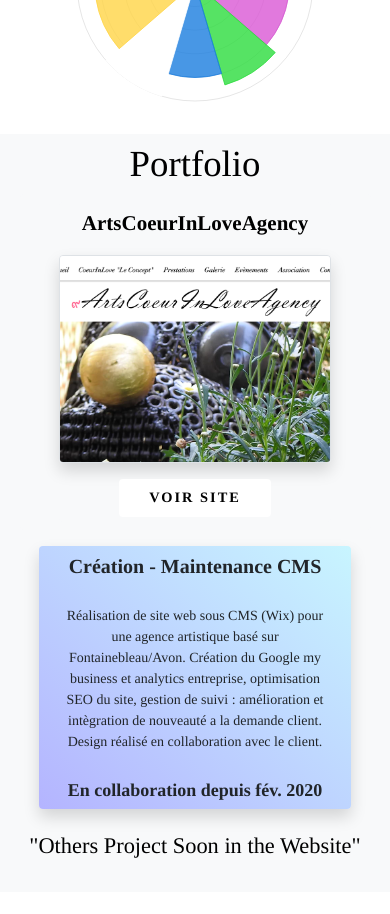
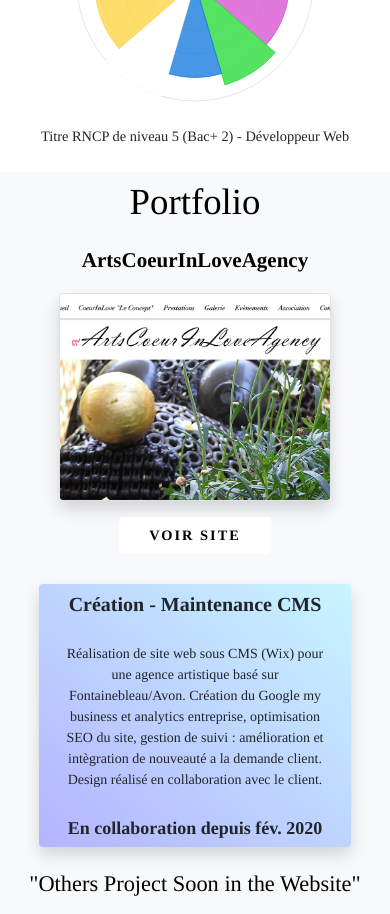
Before and after one commit to DaSilvaChristophe/Portfolio, a Vue app: page /website in a window 390 px wide. Shown: the part 3280-4194 px from the top of the page. Built offline with nearby package versions, Linux system fonts and the light colour scheme.

Commit message:
rajout rncp compétences

```diff
--- a/src/components/Competences.vue
+++ b/src/components/Competences.vue
@@ -8,6 +8,7 @@
       <div class="graph-size py-3 mx-auto">
         <canvas id="myChartTwo"></canvas>
       </div>
+      <p>Titre RNCP de niveau 5 (Bac+ 2) - Développeur Web</p>
  </section>
 </template>
 
@@ -182,6 +183,12 @@
   {
   width: 90%;
   }
+
+  p
+  {
+    font-size: 0.9em;
+    padding: 0 5px;
+  }
 }
 
 </style>
```
